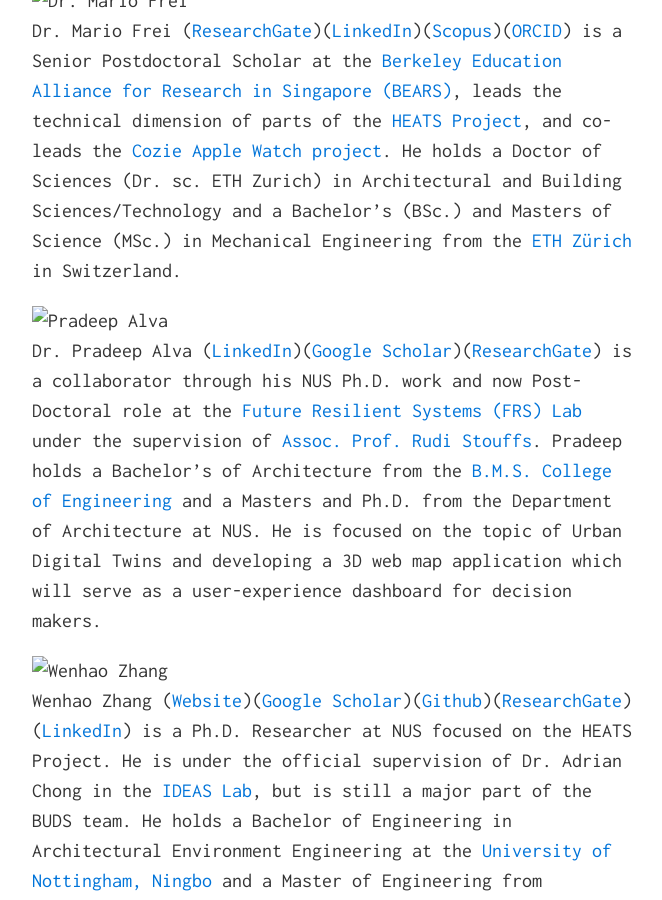
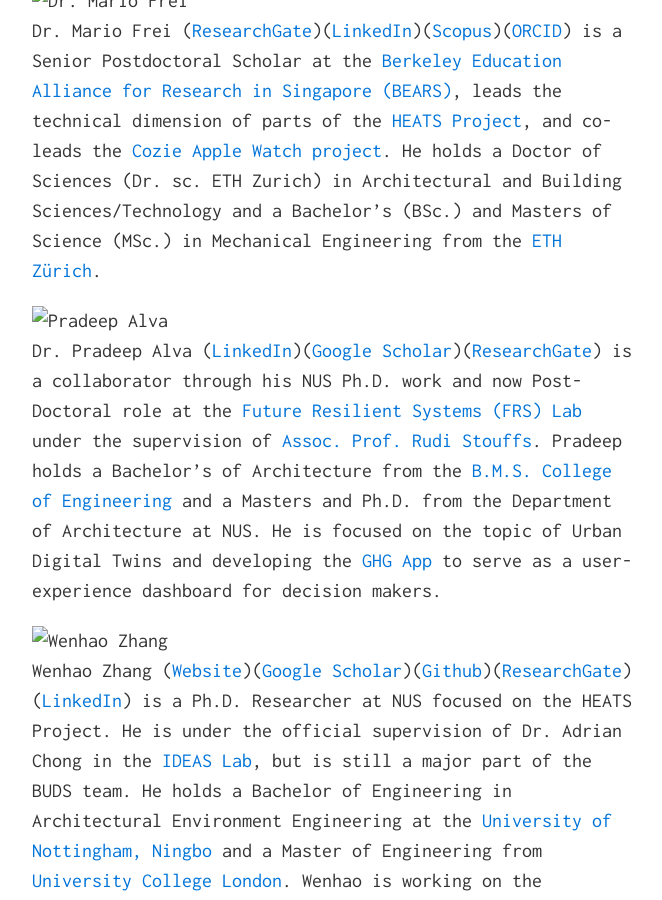
Before and after one commit to buds-lab/buds-lab.github.io, a Jekyll site: the page built from index.md, in a window 1280 px wide and 900 px high, scrolled down 6584 px. Shown: the whole window, without its empty margins (308-970 px from the left). Built offline with Jekyll 4.4.1, drawn with Linux system fonts in a browser that asks for light colours; some of the changed text lies outside the part shown.

Commit message:
Update index.md

```diff
--- a/index.md
+++ b/index.md
@@ -71,7 +71,7 @@ Check out other labs with whom we collaborate: [Urban Analytics Lab (UAL)](https
 
 #### Lab Leader
 ![Prof. Dr. Clayton Miller](buds-lab.github.io/dr_clayton_miller.png)
-Dr. Clayton Miller ([ResearchGate](https://www.researchgate.net/profile/Clayton-Miller-4){:target="_blank"})([LinkedIn](https://www.linkedin.com/in/claytonmiller/){:target="_blank"})([Scopus](https://www.scopus.com/authid/detail.uri?authorId=55907251600){:target="_blank"})([Google Scholar](https://scholar.google.com/citations?user=akL857IAAAAJ&hl=en){:target="_blank"})([ORCID](https://orcid.org/0000-0002-1186-4299){:target="_blank"})([GitHub](https://github.com/cmiller8){:target="_blank"})([Kaggle](https://www.kaggle.com/claytonmiller){:target="_blank"}) is an Associate Professor of Urban Informatics at SMU, Fellow at the [SMU Urban Institute](https://urban.smu.edu.sg/){:target="_blank"}, and Co-Founder and Scientific Advisor of [Spacematch Pte. Ltd.](https://www.spacematch.me){:target="_blank"}. He holds a Doctor of Sciences (Dr. sc. ETH Zurich) from the [ETH Z&uuml;rich](https://ethz.ch/de.html){:target="_blank"} in Switzerland, an MSc. (Building) from [NUS](https://nus.edu/2nsFXuj){:target="_blank"}, and a BSc./Masters of Architectural Engineering (MAE) from the [University of Nebraska - Lincoln (UNL)](https://www.unl.edu){:target="_blank"}. He was formerly a Doctoral Fellow at the [Institute of Technology in Architecture](https://ita.arch.ethz.ch){:target="_blank"}, a [U.S. Fulbright Student Scholar to Singapore](https://us.fulbrightonline.org){:target="_blank"}, and [Walter Scott Jr. Scholar](https://www.unomaha.edu/scott-scholars/index.php){:target="_blank"}.
+Dr. Clayton Miller ([ResearchGate](https://www.researchgate.net/profile/Clayton-Miller-4){:target="_blank"})([LinkedIn](https://www.linkedin.com/in/claytonmiller/){:target="_blank"})([Scopus](https://www.scopus.com/authid/detail.uri?authorId=55907251600){:target="_blank"})([Google Scholar](https://scholar.google.com/citations?user=akL857IAAAAJ&hl=en){:target="_blank"})([ORCID](https://orcid.org/0000-0002-1186-4299){:target="_blank"})([GitHub](https://github.com/cmiller8){:target="_blank"})([Kaggle](https://www.kaggle.com/claytonmiller){:target="_blank"}) is an Associate Professor of Urban Informatics at SMU, Fellow at the [SMU Urban Institute](https://urban.smu.edu.sg/){:target="_blank"}, and Co-Founder and Scientific Advisor of [Spacematch Pte. Ltd.](https://www.spacematch.me){:target="_blank"}. He holds a Doctor of Sciences (Dr. sc. ETH Zurich) from the [ETH Z&uuml;rich](https://ethz.ch/de.html){:target="_blank"}, an MSc. (Building) from [NUS](https://nus.edu/2nsFXuj){:target="_blank"}, and a BSc./Masters of Architectural Engineering (MAE) from the [University of Nebraska - Lincoln (UNL)](https://www.unl.edu){:target="_blank"}. He was formerly a Doctoral Fellow at the [Institute of Technology in Architecture](https://ita.arch.ethz.ch){:target="_blank"}, a [U.S. Fulbright Student Scholar to Singapore](https://us.fulbrightonline.org){:target="_blank"}, and [Walter Scott Jr. Scholar](https://www.unomaha.edu/scott-scholars/index.php){:target="_blank"}.
 <!-- . He was formerly a researcher at the [Future Cities Lab](http://bit.ly/2mWFJih){:target="_blank"} and a fellow at the [Institute of Technology in Architecture](http://www.ita.arch.ethz.ch/){:target="_blank"} at the [ETH Z&uuml;rich](https://www.ethz.ch/
 en.html){:target="_blank"}. Dr. Miller is -->
 <!-- the [Co-Leader of Theme D - Data Analytics at the UC Berkeley SinBerBEST2 Lab](https://sinberbest.berkeley.edu/){:target="_blank"} -->
@@ -99,11 +99,11 @@ Connor Aucremanne ([LinkedIn](https://www.linkedin.com/in/connor-aucremanne/){:t
 Jean You ([LinkedIn](https://www.linkedin.com/in/jeanyou/){:target="_blank"})([Website](https://fcl.ethz.ch/people/researchers/jean-you.html){:target="_blank"}) is a collaborator through her NUS Ph.D. work in the Sea-City Interface Project at the [ETH Zurich Future Cities Global Lab](https://fcl.ethz.ch/about-us.html){:target="_blank"} under the supervision of [Assoc. Prof. Rudi Stouffs](https://cde.nus.edu.sg/arch/staffs/rudi-stouffs-dr/){:target="_blank"}. Jean holds a Bachelor's of Architecture from [Cornell University](https://es.aap.cornell.edu/){:target="_blank"} and a Master of Architecture from [Harvard GSD](https://www.gsd.harvard.edu/){:target="_blank"}. She is interested in helping cities incorporate climate risks into spatial planning and design.
 
 ![Dr. Mario Frei](buds-lab.github.io/mariofrei.png)
-Dr. Mario Frei ([ResearchGate](https://www.researchgate.net/profile/Mario_Frei){:target="_blank"})([LinkedIn](https://www.linkedin.com/in/mario-frei/){:target="_blank"})([Scopus](https://www.scopus.com/authid/detail.uri?authorId=56405252200){:target="_blank"})([ORCID](https://orcid.org/0000-0003-2193-5211){:target="_blank"}) is a Senior Postdoctoral Scholar at the [Berkeley Education Alliance for Research in Singapore (BEARS)](https://bear.create.edu.sg/about-create/research-centres/bears/){:target="_blank"}, leads the technical dimension of parts of the [HEATS Project](https://www.linkedin.com/company/project-heats/){:target="_blank"}, and co-leads the [Cozie Apple Watch project](https://cozie-apple.app){:target="_blank"}. He holds a Doctor of Sciences (Dr. sc. ETH Zurich) in Architectural and Building Sciences/Technology and a Bachelor's (BSc.) and Masters of Science (MSc.) in Mechanical Engineering from the [ETH Z&uuml;rich](https://ethz.ch/en.html){:target="_blank"} in Switzerland.
+Dr. Mario Frei ([ResearchGate](https://www.researchgate.net/profile/Mario_Frei){:target="_blank"})([LinkedIn](https://www.linkedin.com/in/mario-frei/){:target="_blank"})([Scopus](https://www.scopus.com/authid/detail.uri?authorId=56405252200){:target="_blank"})([ORCID](https://orcid.org/0000-0003-2193-5211){:target="_blank"}) is a Senior Postdoctoral Scholar at the [Berkeley Education Alliance for Research in Singapore (BEARS)](https://bear.create.edu.sg/about-create/research-centres/bears/){:target="_blank"}, leads the technical dimension of parts of the [HEATS Project](https://www.linkedin.com/company/project-heats/){:target="_blank"}, and co-leads the [Cozie Apple Watch project](https://cozie-apple.app){:target="_blank"}. He holds a Doctor of Sciences (Dr. sc. ETH Zurich) in Architectural and Building Sciences/Technology and a Bachelor's (BSc.) and Masters of Science (MSc.) in Mechanical Engineering from the [ETH Z&uuml;rich](https://ethz.ch/en.html){:target="_blank"}.
 <!-- is a Research Fellow at NUS in the BUDS Lab. He holds a Doctor of Sciences (Dr. sc. ETH Zurich) in Architectural and Building Sciences/Technology and a Bachelor's (BSc.) and Masters of Science (MSc.) in Mechanical Engineering from the [ETH Z&uuml;rich](http://bit.ly/2nsD908){:target="_blank"} in Switzerland. Mario is the equivalent of the BUDS Lab *Oberassistent* (Senior Researcher) as he ties together all the technologies being developed through his leadership in the Digital Twin Project. He is an expert in hardware prototyping, engineering, design, and navigating admin policies. -->
 
 ![Pradeep Alva](buds-lab.github.io/pradeepalva.jpg)
-Dr. Pradeep Alva ([LinkedIn](https://www.linkedin.com/in/pradeep-attavar-alva-77095012b/){:target="_blank"})([Google Scholar](https://scholar.google.com/citations?user=wgC2shIAAAAJ&hl=en){:target="_blank"})([ResearchGate](https://www.researchgate.net/profile/Pradeep-Alva){:target="_blank"}) is a collaborator through his NUS Ph.D. work and now Post-Doctoral role at the [Future Resilient Systems (FRS) Lab](https://frs.ethz.ch){:target="_blank"} under the supervision of [Assoc. Prof. Rudi Stouffs](https://cde.nus.edu.sg/arch/staffs/rudi-stouffs-dr/){:target="_blank"}. Pradeep holds a Bachelor's of Architecture from the [B.M.S. College of Engineering](https://www.bmsce.ac.in){:target="_blank"} and a Masters and Ph.D. from the Department of Architecture at NUS. He is focused on the topic of Urban Digital Twins and developing a 3D web map application which will serve as a user-experience dashboard for decision makers.
+Dr. Pradeep Alva ([LinkedIn](https://www.linkedin.com/in/pradeep-attavar-alva-77095012b/){:target="_blank"})([Google Scholar](https://scholar.google.com/citations?user=wgC2shIAAAAJ&hl=en){:target="_blank"})([ResearchGate](https://www.researchgate.net/profile/Pradeep-Alva){:target="_blank"}) is a collaborator through his NUS Ph.D. work and now Post-Doctoral role at the [Future Resilient Systems (FRS) Lab](https://frs.ethz.ch){:target="_blank"} under the supervision of [Assoc. Prof. Rudi Stouffs](https://cde.nus.edu.sg/arch/staffs/rudi-stouffs-dr/){:target="_blank"}. Pradeep holds a Bachelor's of Architecture from the [B.M.S. College of Engineering](https://www.bmsce.ac.in){:target="_blank"} and a Masters and Ph.D. from the Department of Architecture at NUS. He is focused on the topic of Urban Digital Twins and developing the [GHG App](https://ghg.app.frs.ethz.ch/){:target="_blank"} to serve as a user-experience dashboard for decision makers.
 
 ![Wenhao Zhang](buds-lab.github.io/wenhao.png)
 Wenhao Zhang ([Website](https://wenha0zhang.github.io/){:target="_blank"})([Google Scholar](https://scholar.google.com/citations?&user=11jU6YIAAAAJ&view_op=list_works&gmla=AJ1KiT15x5zG5pwAi9ltAHo9xzvBLUt1nbL4_fvxGavo9erbICjtAB8INOcjJlwxJXgDYfPew7f24Dqt4LMuwEkA-3nX3oxYbttcTgCuugg){:target="_blank"})([Github](https://github.com/WENHA0ZHANG){:target="_blank"})([ResearchGate](https://www.researchgate.net/profile/Wenhao-Zhang-55){:target="_blank"})([LinkedIn](https://www.linkedin.com/in/wenhao-zhang-861490257/){:target="_blank"}) is a Ph.D. Researcher at NUS focused on the HEATS Project. He is under the official supervision of Dr. Adrian Chong in the [IDEAS Lab](https://ideaslab.io){:target="_blank"}, but is still a major part of the BUDS team. He holds a Bachelor of Engineering in Architectural Environment Engineering at the [University of Nottingham, Ningbo](https://www.nottingham.edu.cn/en/index.aspx){:target="_blank"} and a Master of Engineering from [University College London](https://www.ucl.ac.uk/){:target="_blank"}. Wenhao is working on the application of reinforcement learning towards the improvement of sleep environments.
```
